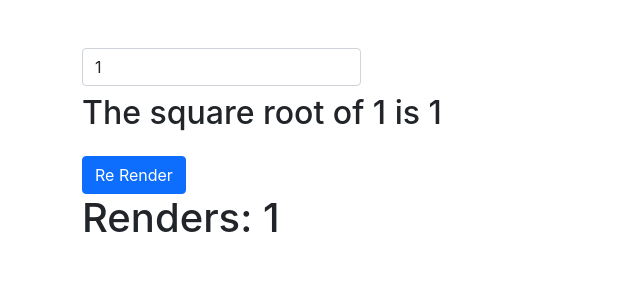
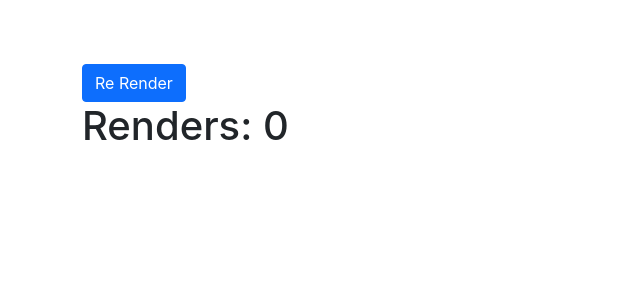
Before and after one commit to Marshneil13/React-Sandbox, a React (Create React App) app: page / in a window 1280 px wide. Shown: the top 300 px of the page, without its empty margins (0-640 px from the left). Built offline with nearby package versions, Linux system fonts and the light colour scheme.

Commit message:
fix render error

```diff
--- a/src/components/UseMemoExample.jsx
+++ b/src/components/UseMemoExample.jsx
@@ -1,35 +1,38 @@
-import {useState, useEffect, useRef, useMemo} from 'react'
+import { useState, useEffect, useRef, useMemo } from 'react'
 
 function UseMemoExample() {
 
   const [number, setNumber] = useState(1)
-    const [inc, setInc] = useState(0)
+  const [inc, setInc] = useState(1)
 
-    const sqrt = useMemo(() => getSqrt(number), [number])
+  // const sqrt = useMemo(() => getSqrt(number))
 
-    const renders = useRef(1)
-    console.log('Render value',renders.current);
+  const renders = useRef(0);
+  const firstTime = useRef(true);
+  console.log('Render value', renders.current);
   useEffect(() => {
+    if (firstTime.current === true) {
+      firstTime.current = false;
+      return;
+    }
     renders.current = renders.current + 1;
-    },[number])
+    console.log(renders.current, "renders in useEffect");
+  }, [renders.current]);
 
   const onClick = () => {
-        setInc((prevState) => {
-        console.log(prevState+1);
-        return prevState+1
-        })
+    console.log(renders.current, "renders.current");
+    setInc(inc + 1);
   }
-
   return (
     <div>
-        <input
+      {/* <input
         type="number"
         value={number}
-        onChange = {(e) => setNumber(e.target.value)}
+        onChange={(e) => setNumber(e.target.value)}
         className="form-control w-25" />
       <h2 className='my-2'>
         The square root of {number} is {sqrt}
-        </h2>
+      </h2> */}
       <button onClick={onClick} className="btn btn-primary mt-3">Re Render</button>
       <h1>Renders: {renders.current}</h1>
     </div>
@@ -37,7 +40,7 @@ function UseMemoExample() {
 }
 
 function getSqrt(n) {
-    for(let i=0; i<10000; i++){
+  for (let i = 0; i < 10000; i++) {
     console.log(i);
   }
 
```
Lines whose indentation alone changed are shown as unchanged.
